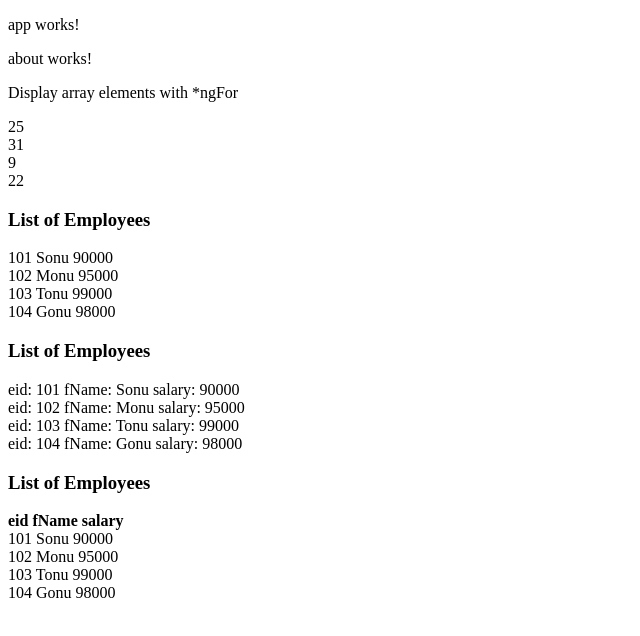
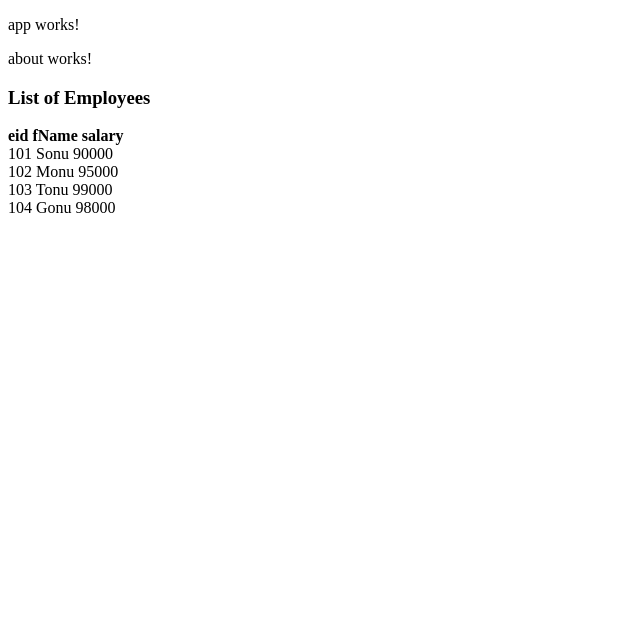
Before and after one commit to vamandeshmukh/deloitte-app, an Angular app: page / in a window 1280 px wide. Shown: the top 636 px of the page, without its empty margins (0-640 px from the left). Built offline with nearby package versions, Linux system fonts and the light colour scheme.

Commit message:
ng-basics

```diff
--- a/src/app/about/about.component.html
+++ b/src/app/about/about.component.html
@@ -11,10 +11,22 @@
 
     <p>about works!</p>
 
-    <p>Display array elements with *ngFor</p>
-    <div *ngFor="let num of myNums"> {{ num }} </div>
+    <!-- <p>Display array elements with *ngFor</p>
+    <div *ngFor="let num of myNums"> {{ num }} </div> -->
 
-    <h3>List of Employees</h3>
+    <div *ngIf="empList.length > 0; else noEmps">
+        <h3>List of Employees</h3>
+        <span *ngFor="let e of empList[0] | keyvalue"> <b> {{ e.key }} </b> </span>
+        <div *ngFor="let emp of empList">
+            <span *ngFor="let e of emp | keyvalue"> {{ e.value }} </span>
+        </div>
+    </div>
+    <ng-template #noEmps>
+        <p>No employees found!</p>
+    </ng-template>
+
+
+    <!-- <h3>List of Employees</h3>
     <div *ngFor="let emp of empList"> {{emp.eid}} {{emp.fName}} {{emp.salary}}</div>
 
     <h3>List of Employees</h3>
@@ -22,12 +34,7 @@
         <span *ngFor="let e of emp | keyvalue">
             {{ e.key }}: {{ e.value }}
         </span>
-    </div>
+    </div> -->
 
-    <h3>List of Employees</h3>
-    <span *ngFor="let e of empList[0] | keyvalue"> <b> {{ e.key }} </b> </span>
-    <div *ngFor="let emp of empList">
-        <span *ngFor="let e of emp | keyvalue"> {{ e.value }} </span>
-    </div>
 
 </div>
--- a/src/app/about/about.component.ts
+++ b/src/app/about/about.component.ts
@@ -12,6 +12,8 @@ export class AboutComponent {
 
   myNums = [25, 31, 9, 22];
 
+  empList2 = [];
+
   empList = [
     { eid: 101, fName: 'Sonu', salary: 90000 },
     { eid: 102, fName: 'Monu', salary: 95000 },
```
